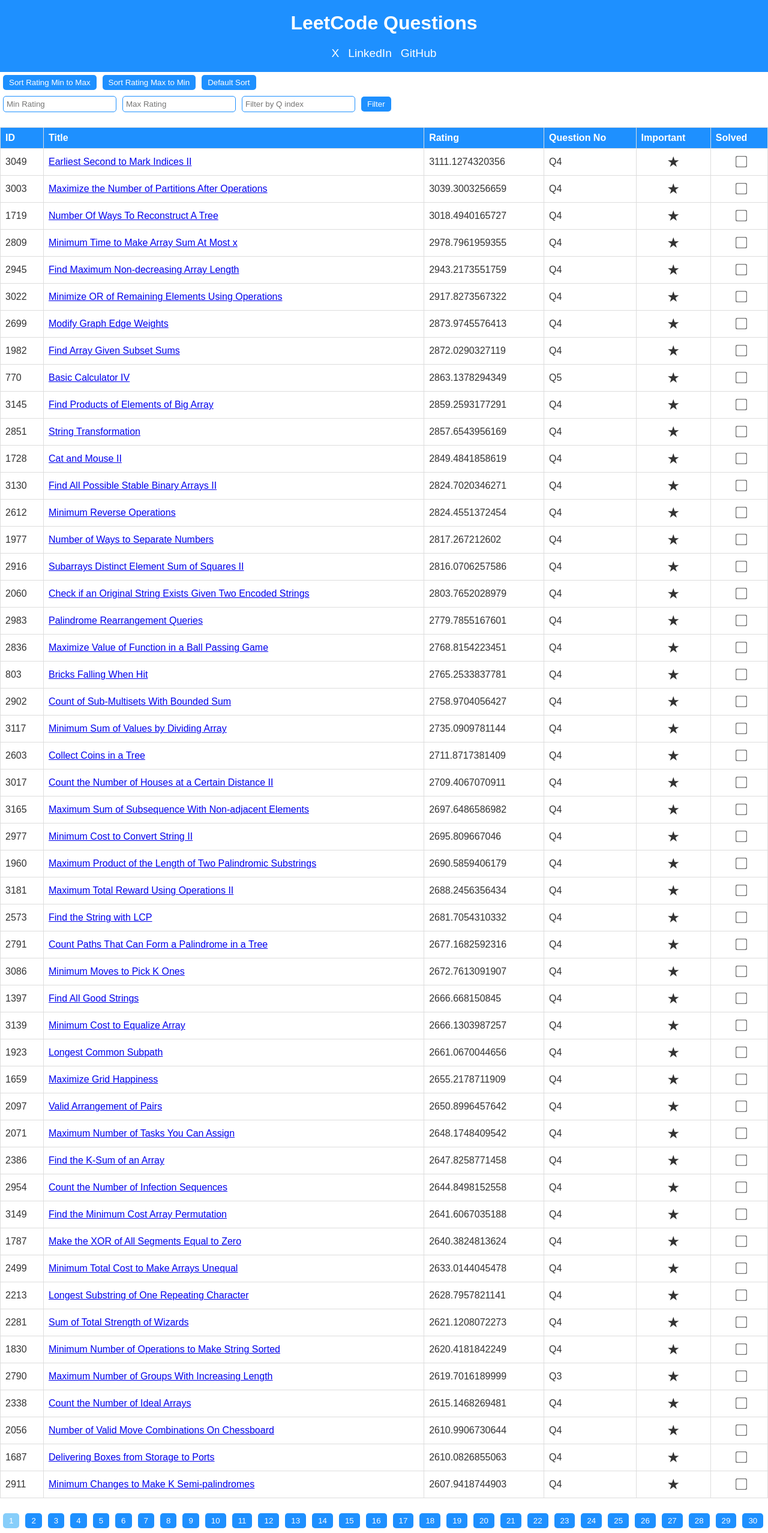
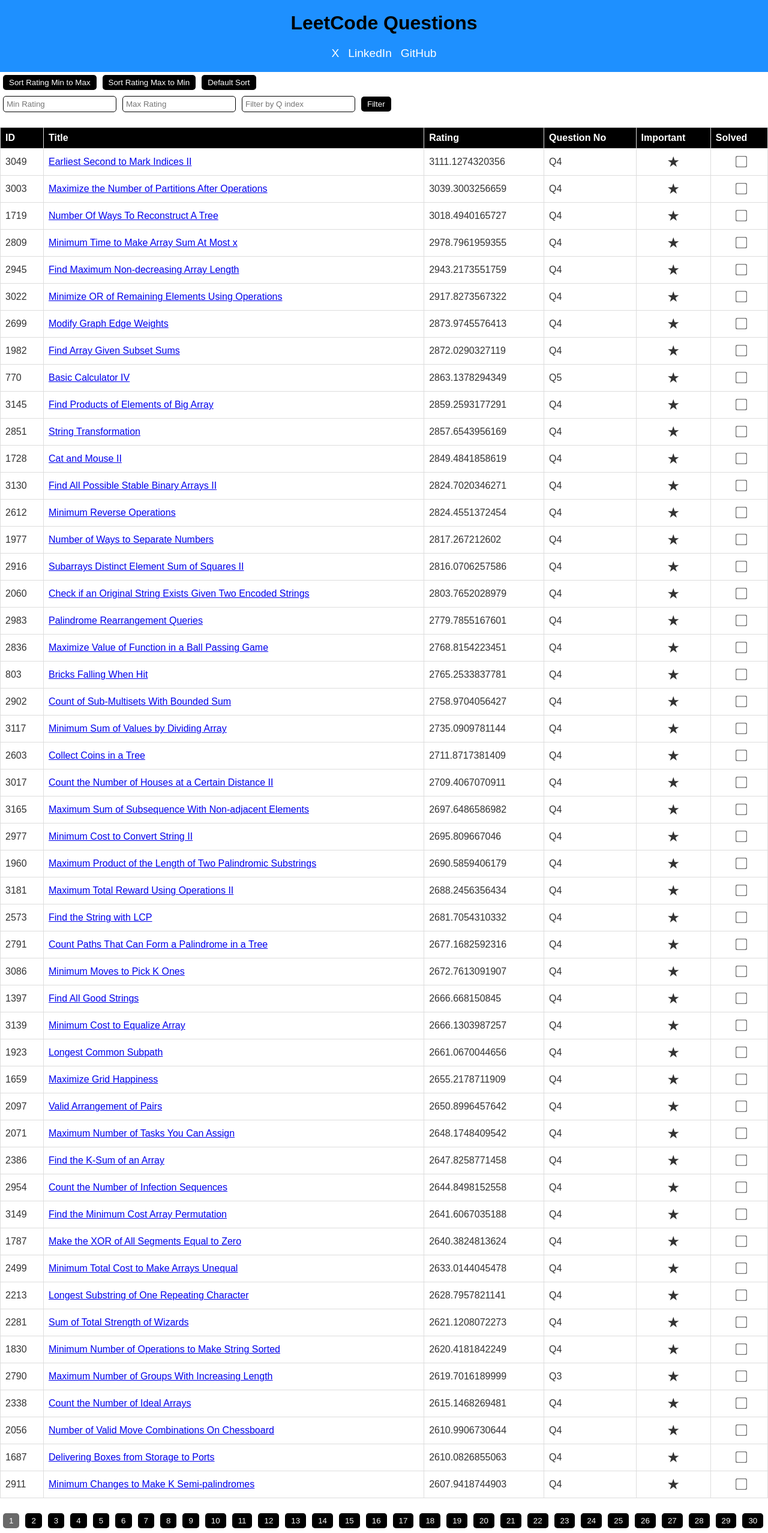
Before and after one commit to ayushsingh1112016/LeetCode-Rating-List, a React (Create React App) app: page / in a window 1280 px wide. Shown: the top 2556 px of the page at 60% size. Built offline with nearby package versions, Linux system fonts and the light colour scheme.

Commit message:
Update index.css
updated the theme

```diff
--- a/src/index.css
+++ b/src/index.css
@@ -7,7 +7,7 @@ body {
 
 h1 {
   margin-top: 0;
-  color: #ffffff; /* White text for the header */
+  color: #000000; /* Black text for the header */
 }
 
 table {
@@ -24,7 +24,7 @@ th, td {
 }
 
 th {
-  background-color: #1e90ff; /* Dodger blue header background */
+  background-color: #000000; /* Black header background */
   color: #ffffff; /* White text */
 }
 
@@ -36,24 +36,24 @@ button {
   margin: 5px;
   padding: 5px 10px;
   cursor: pointer;
-  background-color: #1e90ff; /* Dodger blue button background */
+  background-color: #000000; /* Black button background */
   color: #ffffff; /* White text */
   border: none;
   border-radius: 5px;
 }
 
 button:disabled {
-  background-color: #87cefa; /* Light blue for disabled buttons */
+  background-color: #696969; /* Dim gray for disabled buttons */
 }
 
 button:hover:not(:disabled) {
-  background-color: #1c86ee; /* Slightly darker blue for hover state */
+  background-color: #333333; /* Slightly darker black for hover state */
 }
 
 input[type="number"], input[type="text"] {
   margin: 5px;
   padding: 5px;
-  border: 1px solid #1e90ff; /* Dodger blue border */
+  border: 1px solid #000000; /* Black border */
   border-radius: 5px;
 }
 
```
